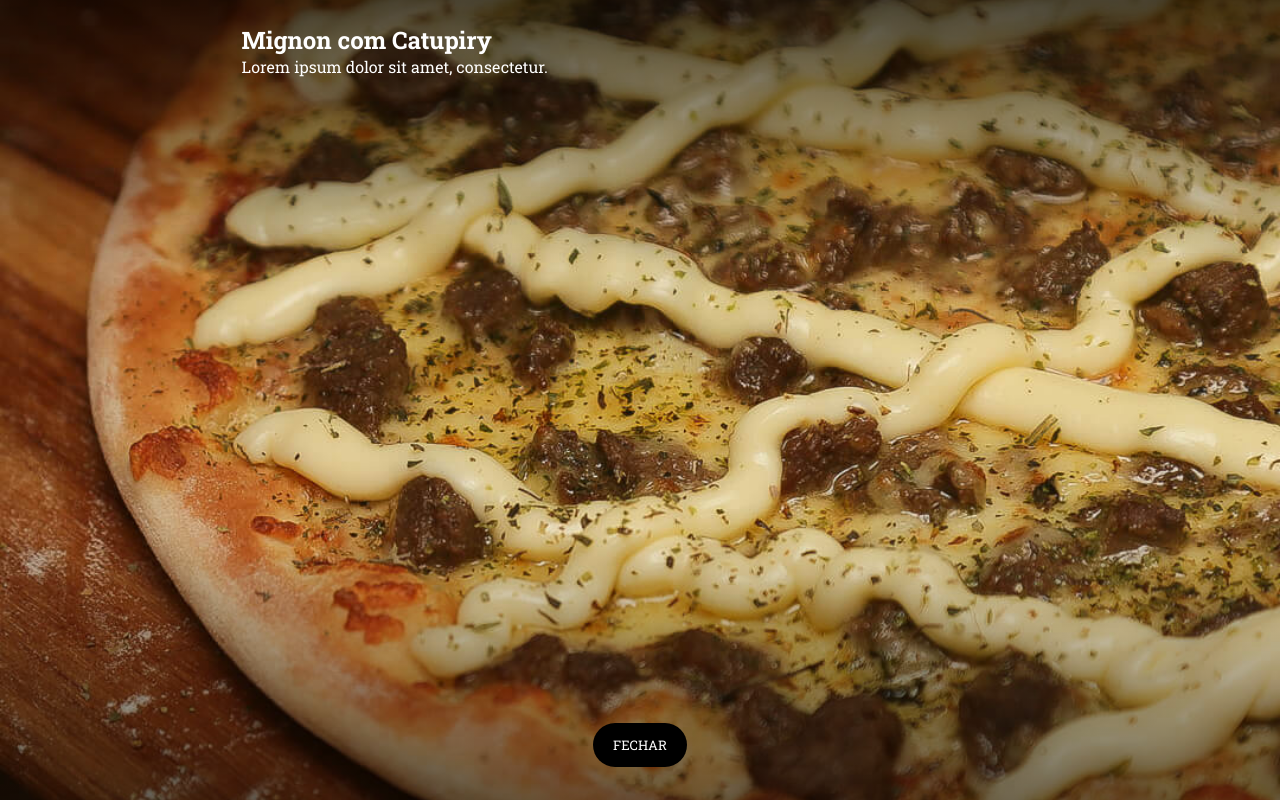
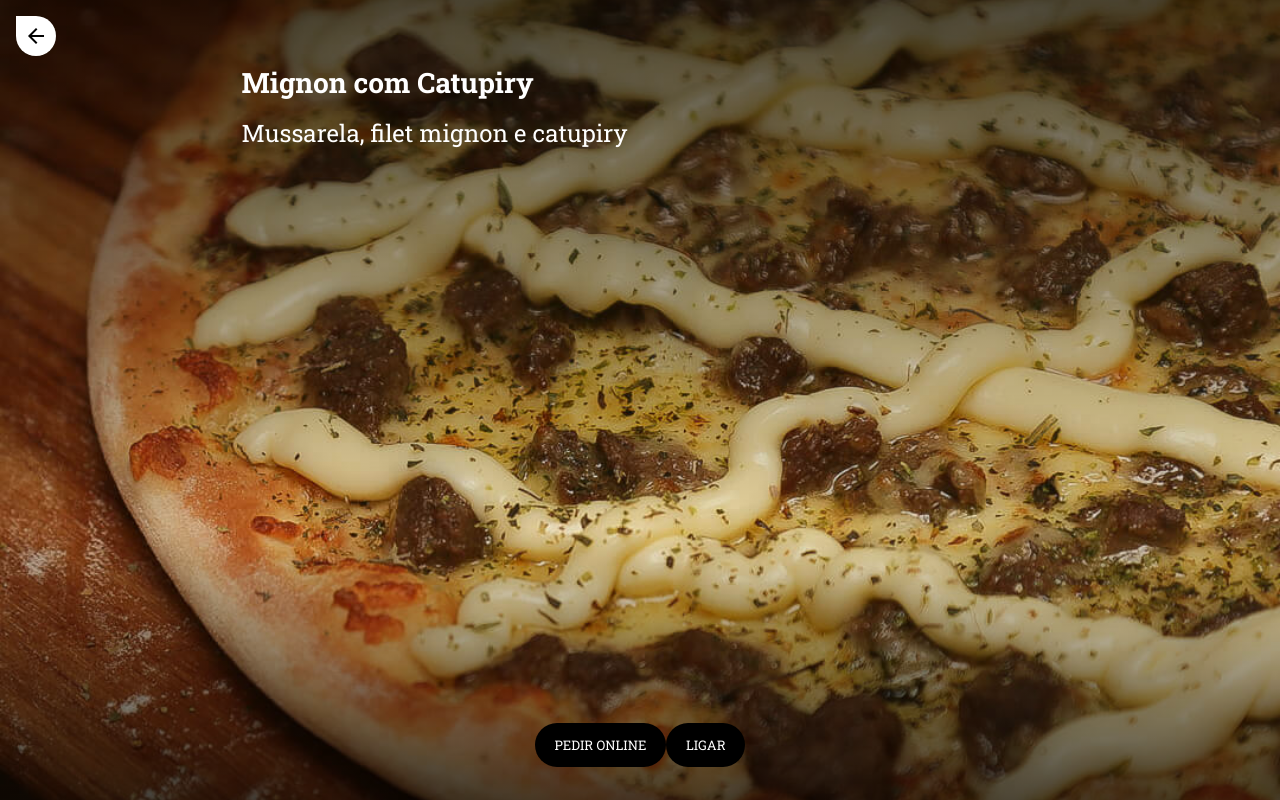
Before and after one commit to mordzin/domluiggi, a PHP site: page /cardapio.html in a window 1280 px wide, after a click that opens the changed part. Run offline with PHP 8.4, Linux system fonts and the light colour scheme.

Commit message:
Atualização Cardapio

```diff
--- a/ahto.css
+++ b/ahto.css
@@ -256,18 +256,18 @@ h3 {
 
 .btn,
 .btn-i {
+	display: grid;
+	align-content: center;
+	justify-content: center;
 	border-radius: 4rem;
 	height: 2.5rem;
 	padding: 0 1rem;
-	cursor: pointer;
-	display: grid;
-	align-content: center;
-	justify-content: center;
 	background-color: #fff;
 	border: none;
 	text-transform: uppercase;
 	font-size: 0.875rem;
 	box-shadow: 0px 2px 3px 0px rgba(0,0,0,0.08);
+	cursor: pointer;
 }
 
 .btn-i {
@@ -373,12 +373,22 @@ h3 {
 	background-color: var(--brand1) !important;
 }
 
+.nav-superior {
+	top: 0;
+}
+
 .nav-inferior {
+	bottom: 0;
+}
+
+.nav-inferior,
+.nav-superior {
 	display: grid;
+	grid-template-columns: auto auto;
 	width: 100%;
 	position: fixed;
 	justify-content: center;
-	bottom: 0;
+	padding: 0 2.5rem;
 }
 
 .btn-action {
@@ -398,7 +408,7 @@ h3 {
 
 .productView_overlay {
 	height: 100%;
-	background: linear-gradient(to bottom, rgba(0,0,0,0.66) 0%,rgba(0,0,0,0) 33%,rgba(0,0,0,0) 66%,rgba(0,0,0,0.5) 100%);
+	background: linear-gradient(to bottom, rgba(0,0,0,0.66) 0%,rgba(0,0,0,0.33) 33%,rgba(0,0,0,0) 66%,rgba(0,0,0,0.66) 100%);
 }
 
 #productView_img {
@@ -406,8 +416,26 @@ h3 {
 	width: 100%;
 	height: 100%;
 	object-fit: cover;
+	z-index: -1;
+	overflow: auto;
+}
+
+/*#productView .touch-img {
+	position: absolute;
+	width: 100%;
+	height: 100%;
 	z-index: 0;
+	overflow: auto;
 }
+*/
+#productView_title {
+	margin-bottom: 1rem;
+}
+
+#productView_description {
+	font-size: 1.5rem;
+}
+
 
 
 /* === Details === */
--- a/cardapio.html
+++ b/cardapio.html
@@ -116,8 +116,12 @@
 				<li class="cardapio-item">
 					<div class="gambis" data-target="productView" data-toggle="modal" style="z-index: 99;"></div>
 					<div class="item-info">
-						<h4 class="item-title">Mignon com Catupiry</h4>
-						<p class="item-description">Lorem ipsum dolor sit amet, consectetur.</p>
+						<h4 class="item-title">
+							Mignon com Catupiry
+						</h4>
+						<p class="item-description">
+							Mussarela, filet mignon e catupiry
+						</p>
 					</div>
 					<img src="img/mignon-catupiry.jpg" class="item-img">
 				</li>
@@ -130,24 +134,38 @@
 
 	<section id="productView" class="modal">
 		<div class="productView_overlay">
+			<div class="grid" style="height: 100%;">
 
-			<div class="grid" style="height: 100%;">
-				<img src="" id="productView_img" style="z-index: -1;">
-				<div class="wrap" style="align-self: start;">
+				<nav class="nav-superior">
+					<button data-dismiss="modal" class="btn-i fixed-a corner-a">
+						<i class="material-icons" data-dismiss="modal">
+							arrow_back
+						</i>
+					</button>
+				</nav>
+
+				<img src="" id="productView_img">
+				<div class="wrap" style="align-self: center; height: 100%; padding-top: 2.5rem;">
 					<div class="magic-padding txt-white">
-						<h2 id="productView_title">Lorem ipsum</h2>
+						<h1 id="productView_title">Lorem ipsum</h1>
 						<p id="productView_description">Lorem ipsum</p>
 					</div>
 				</div>
 
+
 				<nav class="nav-inferior">
 					<button data-dismiss="modal" class="btn-action">
-						Fechar
+						Pedir Online
+					</button>
+					<button data-dismiss="modal" class="btn-action">
+						Ligar
 					</button>
 				</nav>
+
 			</div>
 		</div>
-	</section>
+	</div>
+</section>
 
 </body>
 </html>
```
Also changed, not shown: js/ahto.js (+0 -8 lines).
